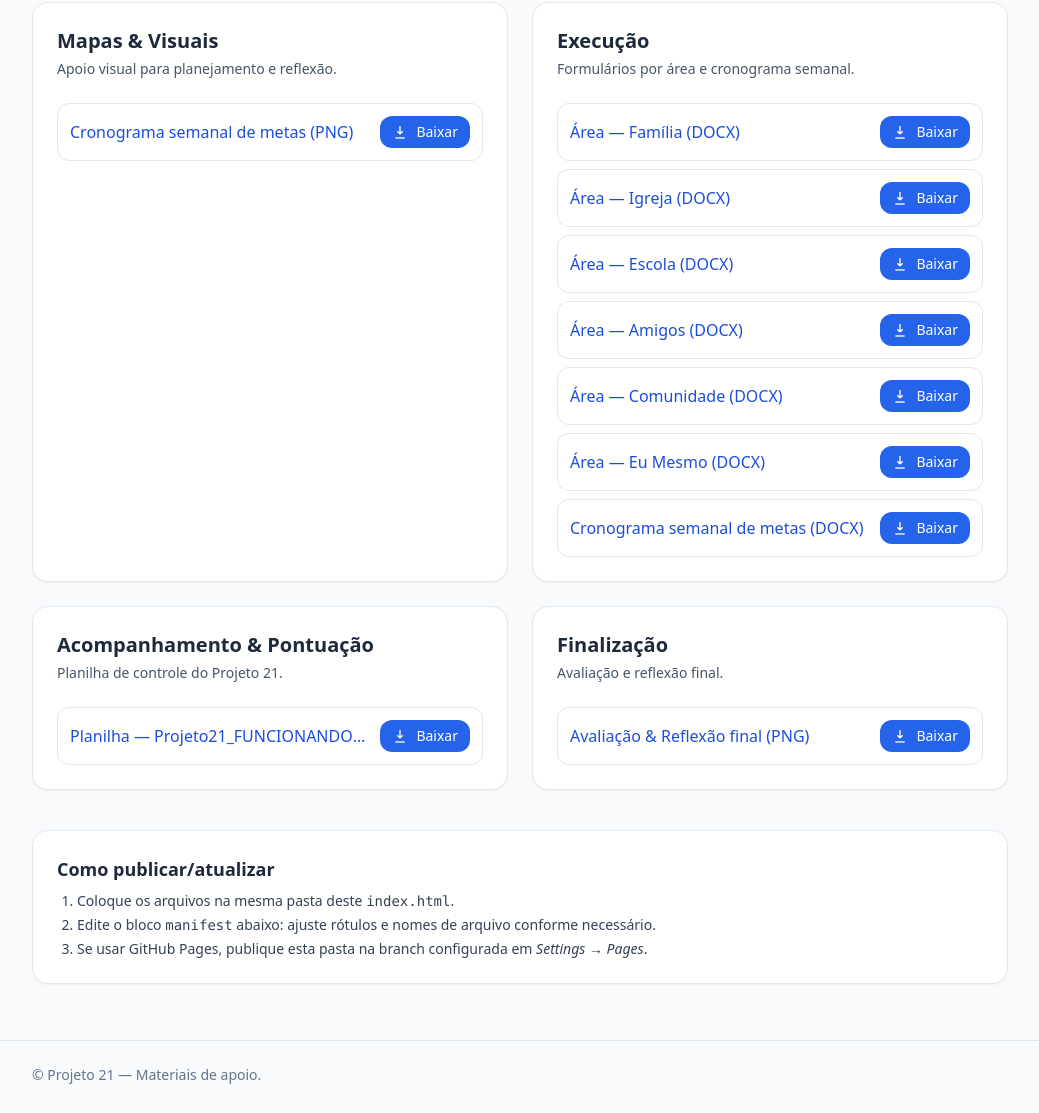
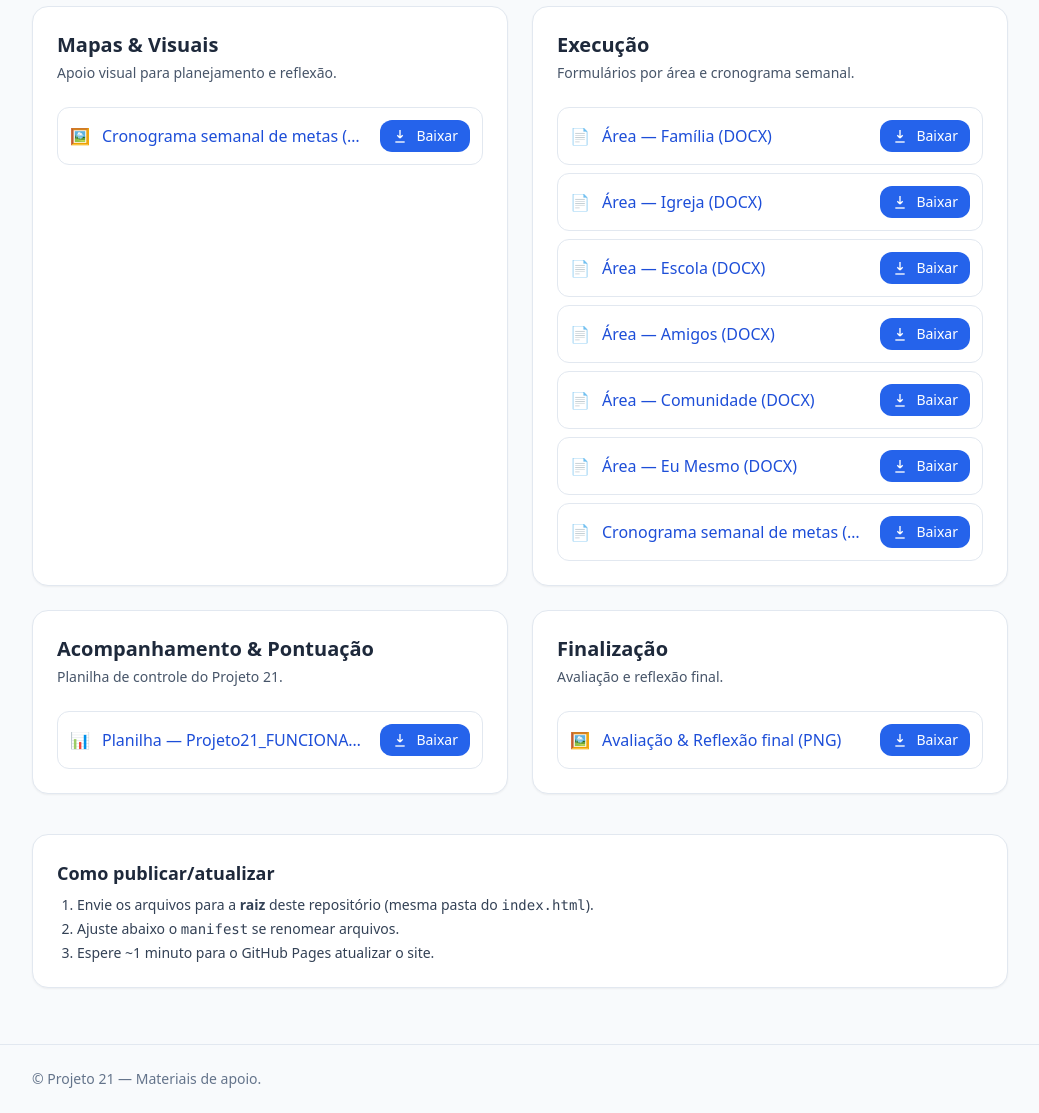
Before and after one commit to wygaz/projeto21-downloads, a plain HTML site: page index.html in a window 1280 px wide. Shown: the part 328-1441 px from the top of the page, without its empty margins (120-1159 px from the left). Drawn offline with nearby package versions, Linux system fonts and the light colour scheme.

Commit message:
alterado oarivo index.html

```diff
--- a/index.html
+++ b/index.html
@@ -5,13 +5,12 @@
   <meta name="viewport" content="width=device-width, initial-scale=1" />
   <title>Projeto 21 — Materiais para Download</title>
   <script src="https://cdn.tailwindcss.com"></script>
-  <meta name="description" content="Baixe os materiais oficiais do Projeto 21: formulários por área, cronogramas e a planilha de acompanhamento." />
+  <meta name="description" content="Baixe os materiais oficiais do Projeto 21: formulários por área, cronograma semanal e planilha de acompanhamento." />
   <style>body{font-feature-settings:"liga","kern"}</style>
 </head>
 <body class="bg-slate-50 text-slate-800">
-  <!-- Hero -->
   <header class="bg-gradient-to-br from-blue-600 to-indigo-700 text-white">
-    <div class="max-w-5xl mx-auto px-6 py-12">
+    <div class="max-w-5xl mx-auto px-6 py-10">
       <h1 class="text-3xl sm:text-4xl font-bold tracking-tight">Projeto 21 — Materiais oficiais</h1>
       <p class="mt-3 text-slate-100">Formulários por área, cronogramas e planilha de acompanhamento.</p>
       <div class="mt-6 flex flex-wrap gap-3">
@@ -24,17 +23,14 @@
     </div>
   </header>
 
-  <!-- Aviso -->
   <div class="bg-yellow-50 border-y border-yellow-200">
     <div class="max-w-5xl mx-auto px-6 py-3 text-sm text-yellow-900">
-      <strong>Atenção:</strong> esta página aponta para <em>arquivos na mesma pasta</em>. Para trocar um arquivo, substitua-o aqui e atualize o <code>manifest</code> no final deste arquivo.
+      <strong>Atenção:</strong> esta página aponta para <em>arquivos na mesma pasta</em>. Para trocar, substitua o arquivo aqui no repositório e ajuste o <code>manifest</code> no final deste HTML.
     </div>
   </div>
 
-  <!-- Downloads -->
   <main id="downloads" class="max-w-5xl mx-auto px-6 py-10">
-    <div class="grid sm:grid-cols-2 gap-6">
-      <!-- Mapas -->
+    <div class="grid md:grid-cols-2 gap-6">
       <section class="rounded-2xl bg-white shadow-sm border border-slate-200">
         <div class="p-6">
           <h2 class="text-xl font-semibold">Mapas & Visuais</h2>
@@ -43,16 +39,14 @@
         <ul id="list-mapas" class="px-6 pb-6 space-y-2"></ul>
       </section>
 
-      <!-- Execução -->
       <section class="rounded-2xl bg-white shadow-sm border border-slate-200">
         <div class="p-6">
           <h2 class="text-xl font-semibold">Execução</h2>
-          <p class="text-sm text-slate-600 mt-1">Formulários por área e cronograma semanal.</p>
+        <p class="text-sm text-slate-600 mt-1">Formulários por área e cronograma semanal.</p>
         </div>
         <ul id="list-execucao" class="px-6 pb-6 space-y-2"></ul>
       </section>
 
-      <!-- Acompanhamento -->
       <section class="rounded-2xl bg-white shadow-sm border border-slate-200">
         <div class="p-6">
           <h2 class="text-xl font-semibold">Acompanhamento & Pontuação</h2>
@@ -61,7 +55,6 @@
         <ul id="list-acompanhamento" class="px-6 pb-6 space-y-2"></ul>
       </section>
 
-      <!-- Finalização -->
       <section class="rounded-2xl bg-white shadow-sm border border-slate-200">
         <div class="p-6">
           <h2 class="text-xl font-semibold">Finalização</h2>
@@ -72,14 +65,13 @@
     </div>
   </main>
 
-  <!-- Como usar -->
   <section id="como-usar" class="max-w-5xl mx-auto px-6 pb-14">
     <div class="rounded-2xl bg-white shadow-sm border border-slate-200 p-6">
       <h3 class="text-lg font-semibold">Como publicar/atualizar</h3>
       <ol class="list-decimal ml-5 mt-2 space-y-1 text-sm text-slate-700">
-        <li>Coloque os arquivos na mesma pasta deste <code>index.html</code>.</li>
-        <li>Edite o bloco <code>manifest</code> abaixo: ajuste rótulos e nomes de arquivo conforme necessário.</li>
-        <li>Se usar GitHub Pages, publique esta pasta na branch configurada em <em>Settings → Pages</em>.</li>
+        <li>Envie os arquivos para a <strong>raiz</strong> deste repositório (mesma pasta do <code>index.html</code>).</li>
+        <li>Ajuste abaixo o <code>manifest</code> se renomear arquivos.</li>
+        <li>Espere ~1 minuto para o GitHub Pages atualizar o site.</li>
       </ol>
     </div>
   </section>
@@ -91,7 +83,7 @@
   </footer>
 
   <script>
-    // ========= MANIFEST (arquivos exatamente como no seu print) =========
+    // ====== MANIFEST (arquivos como no seu print) ======
     const manifest = {
       mapas: [
         { label: "Cronograma semanal de metas (PNG)", path: "Cronograma_semanal_de_Metas.png" }
@@ -113,27 +105,45 @@
       ]
     };
 
-    // utilitário de render
+    // Ícone por extensão
+    function iconFor(path){
+      const ext = path.split('.').pop().toLowerCase();
+      if (ext === 'docx') return '📄';
+      if (ext === 'xlsx') return '📊';
+      if (ext === 'png' ) return '🖼️';
+      if (ext === 'pdf' ) return '📕';
+      return '📎';
+    }
+
     function renderList(list, containerId) {
       const ul = document.getElementById(containerId);
       ul.innerHTML = "";
       list.forEach(item => {
         const li = document.createElement("li");
         li.className = "flex items-center justify-between gap-3 p-3 border border-slate-200 rounded-xl hover:bg-slate-50";
+
+        const left = document.createElement("div");
+        left.className = "flex items-center gap-3 min-w-0";
+        const ico = document.createElement("span");
+        ico.textContent = iconFor(item.path);
         const a = document.createElement("a");
         a.href = item.path;
-        a.download = "";
         a.className = "truncate text-blue-700 hover:text-blue-900";
         a.textContent = item.label;
+
+        left.appendChild(ico); left.appendChild(a);
+
         const btn = document.createElement("a");
         btn.href = item.path;
         btn.className = "shrink-0 inline-flex items-center gap-2 rounded-xl bg-blue-600 px-3 py-1.5 text-white text-sm hover:bg-blue-700";
         btn.innerHTML = '<svg xmlns="http://www.w3.org/2000/svg" class="h-4 w-4" viewBox="0 0 24 24" fill="none" stroke="currentColor" stroke-width="2"><path d="M12 3v12m0 0 4-4m-4 4-4-4"/><path d="M5 21h14"/></svg> Baixar';
-        li.appendChild(a); li.appendChild(btn); ul.appendChild(li);
+
+        li.appendChild(left);
+        li.appendChild(btn);
+        ul.appendChild(li);
       });
     }
 
-    // render
     renderList(manifest.mapas, 'list-mapas');
     renderList(manifest.execucao, 'list-execucao');
     renderList(manifest.acompanhamento, 'list-acompanhamento');
```
